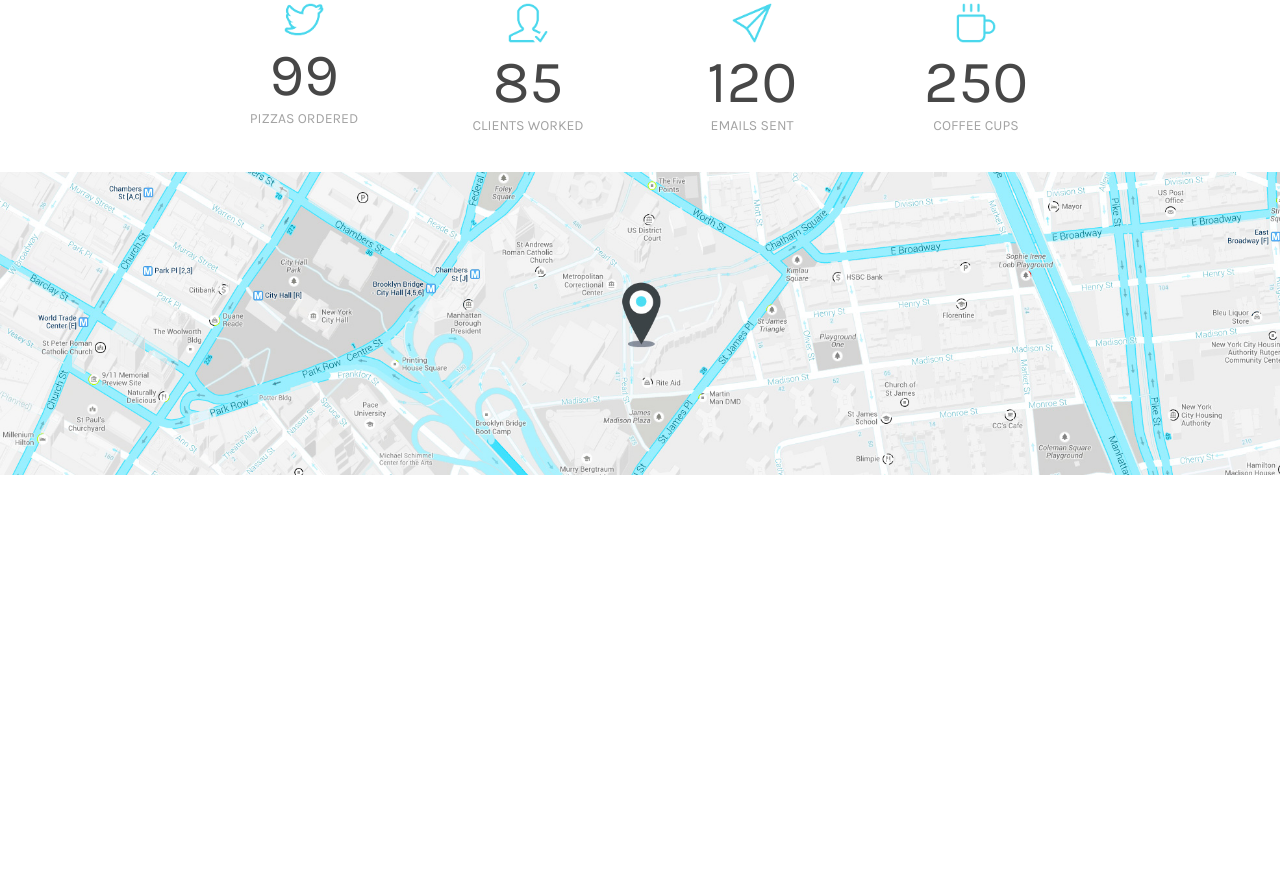
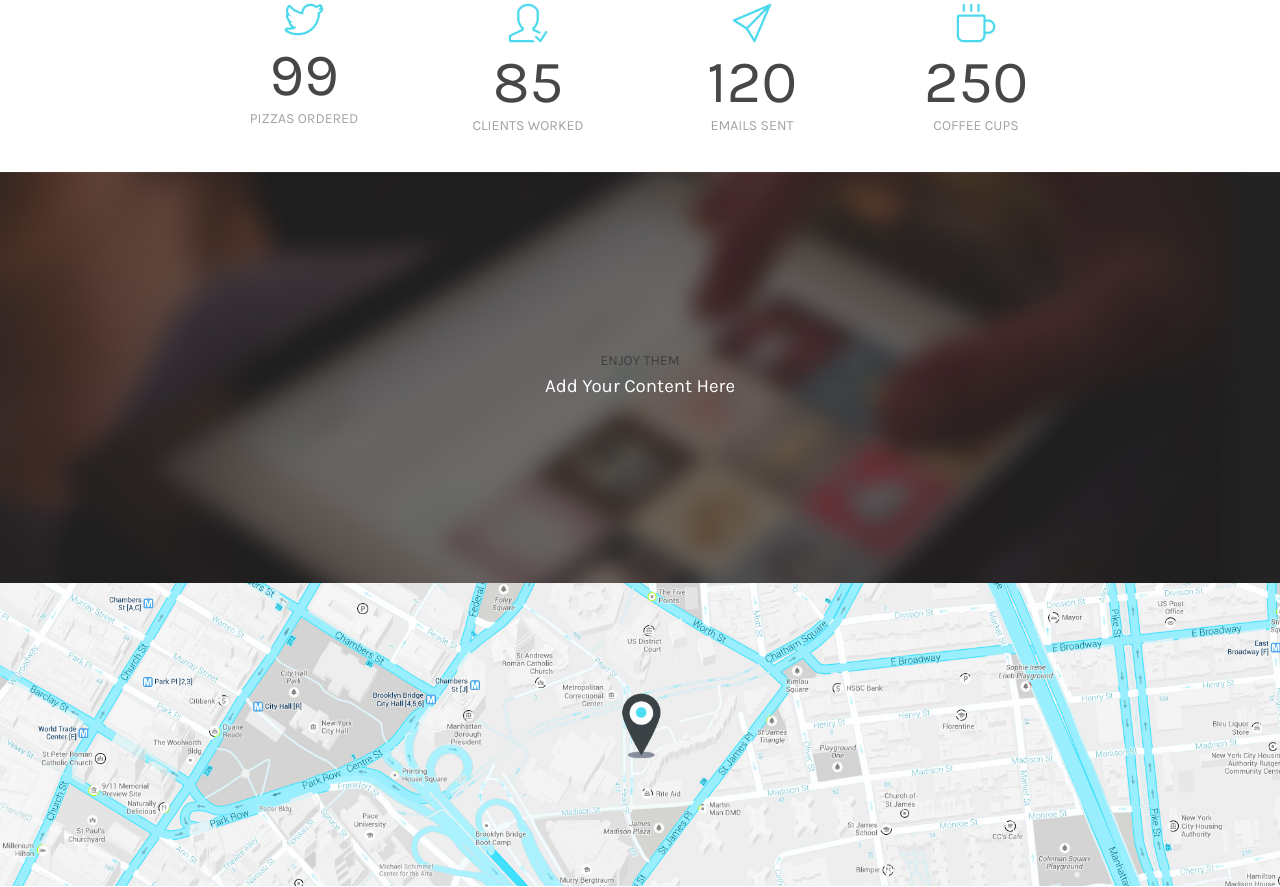
Before and after one commit to julianpm/restaurant, a website: page index.html in a window 1280 px wide. Shown: the part 1971-2858 px from the top of the page. Before the commit the page ends 2447 px from the top, so only its background shows below. Drawn offline with nearby package versions, Linux system fonts and the light colour scheme.

Commit message:
finished content here section

```diff
--- a/index.html
+++ b/index.html
@@ -159,6 +159,19 @@
 
 
 
+		<section class="contentHere">
+
+			<div class="contentHereHeader">
+
+				<p class="enjoyThem contentHereEnjoyThem">Enjoy Them</p>
+				<h3 class="commonh3 contentHereCommonH3">Add Your Content Here</h3>
+
+			</div> <!-- END OF CONTENTHEREHEADER -->
+
+		</section> <!-- END OF CONTENTHERE -->
+
+
+
 
 		<section class="map"></section> <!-- END OF MAP -->
 
--- a/styles/style.css
+++ b/styles/style.css
@@ -321,6 +321,22 @@ span {
   text-transform: uppercase;
   margin-top: 0; }
 
+.contentHere {
+  background: url(../assets/midBanner.jpg) no-repeat;
+  padding-bottom: 14.5%;
+  background-size: 100%; }
+
+.contentHereHeader {
+  text-align: center;
+  padding-top: 14%; }
+
+.contentHereEnjoyThem {
+  color: #403f3e; }
+
+.contentHereCommonH3 {
+  margin-top: 0.5%;
+  color: white; }
+
 .map {
   background: url(../assets/map.jpg) no-repeat;
   background-size: 100%;
--- a/styles/styles.scss
+++ b/styles/styles.scss
@@ -279,6 +279,30 @@ span{
 
 
 
+// CONTENT HERE
+
+.contentHere{
+	background: url(../assets/midBanner.jpg) no-repeat;
+	padding-bottom:14.5%;
+	background-size:100%;
+}
+
+.contentHereHeader{
+	text-align:center;
+	padding-top:14%;
+}
+
+.contentHereEnjoyThem{
+	color:#403f3e;
+}
+
+.contentHereCommonH3{
+	margin-top:0.5%;
+	color:white;
+}
+
+
+
 
 // MAP
 
```
